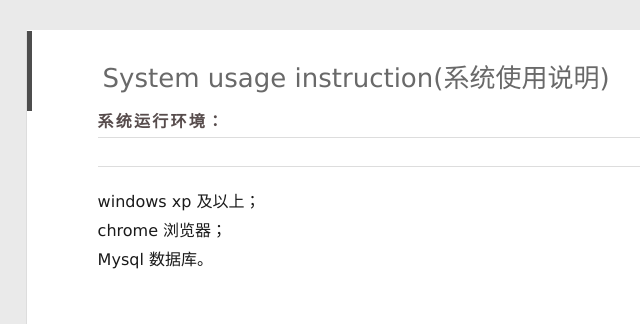
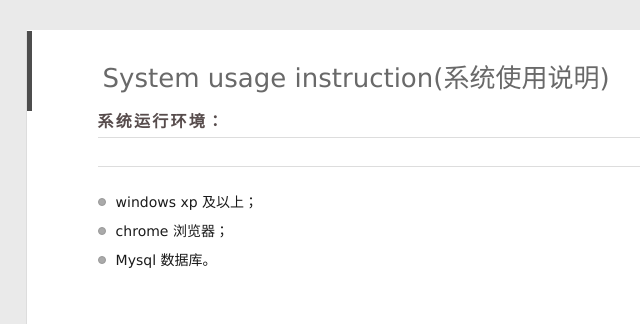
Before and after one commit to scgmysunny/scgmysunny.github.io, a plain HTML site: page 2017/11/02/System-usage-instruction-系统使用说明/index.html in a window 1280 px wide. Shown: the top 324 px of the page, 304-944 px from the left. Drawn offline with Linux system fonts and the light colour scheme; no server answers.

Commit message:
Site updated: 2017-11-02 16:41:14

```diff
--- a/2017/11/02/System-usage-instruction-系统使用说明/index.html
+++ b/2017/11/02/System-usage-instruction-系统使用说明/index.html
@@ -8,16 +8,16 @@
   <link rel="dns-prefetch" href="http://yoursite.com">
   <title>System usage instruction(系统使用说明) | Follow Traveller</title>
   <meta name="viewport" content="width=device-width, initial-scale=1, maximum-scale=1">
-  <meta name="description" content="系统运行环境： windows xp 及以上；chrome 浏览器；Mysql 数据库。">
+  <meta name="description" content="系统运行环境：  windows xp 及以上； chrome 浏览器； Mysql 数据库。">
 <meta property="og:type" content="article">
 <meta property="og:title" content="System usage instruction(系统使用说明)">
 <meta property="og:url" content="http://yoursite.com/2017/11/02/System-usage-instruction-系统使用说明/index.html">
 <meta property="og:site_name" content="Follow Traveller">
-<meta property="og:description" content="系统运行环境： windows xp 及以上；chrome 浏览器；Mysql 数据库。">
-<meta property="og:updated_time" content="2017-11-02T08:38:51.376Z">
+<meta property="og:description" content="系统运行环境：  windows xp 及以上； chrome 浏览器； Mysql 数据库。">
+<meta property="og:updated_time" content="2017-11-02T08:40:59.040Z">
 <meta name="twitter:card" content="summary">
 <meta name="twitter:title" content="System usage instruction(系统使用说明)">
-<meta name="twitter:description" content="系统运行环境： windows xp 及以上；chrome 浏览器；Mysql 数据库。">
+<meta name="twitter:description" content="系统运行环境：  windows xp 及以上； chrome 浏览器； Mysql 数据库。">
 
     <link rel="alternative" href="/atom.xml" title="Follow Traveller" type="application/atom+xml">
 
@@ -178,7 +178,11 @@
     <div class="article-entry" itemprop="articleBody">
 
         <h4 id="系统运行环境："><a href="#系统运行环境：" class="headerlink" title="系统运行环境："></a>系统运行环境：</h4><hr>
-<p>windows xp 及以上；<br>chrome 浏览器；<br>Mysql 数据库。</p>
+<ul>
+<li>windows xp 及以上；</li>
+<li>chrome 浏览器；</li>
+<li>Mysql 数据库。</li>
+</ul>
 
 
 
```
Also changed, not shown: index.html (+5 -1 lines).
